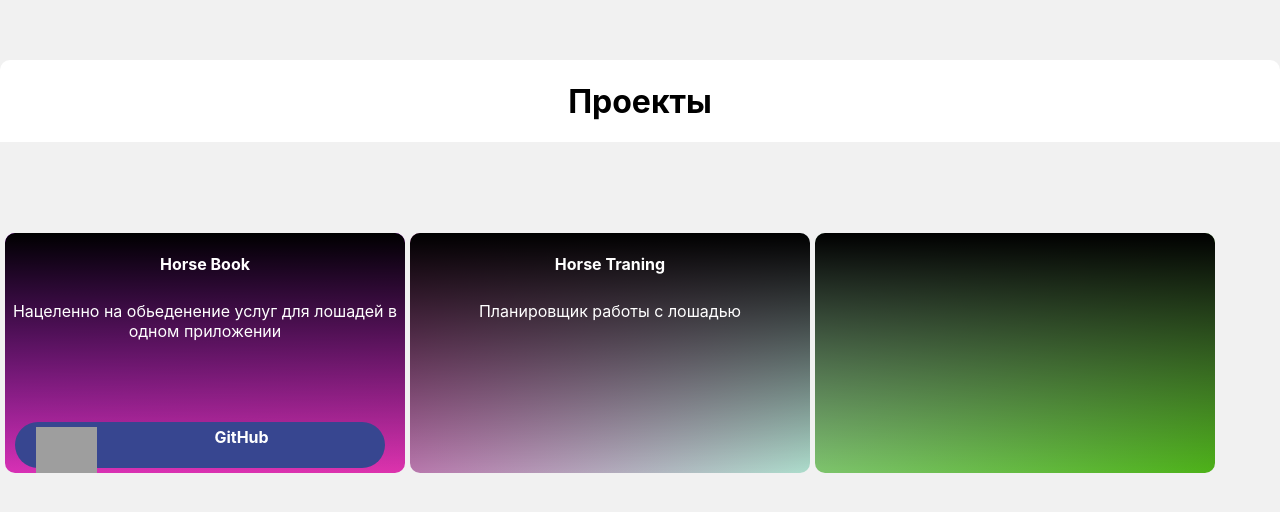
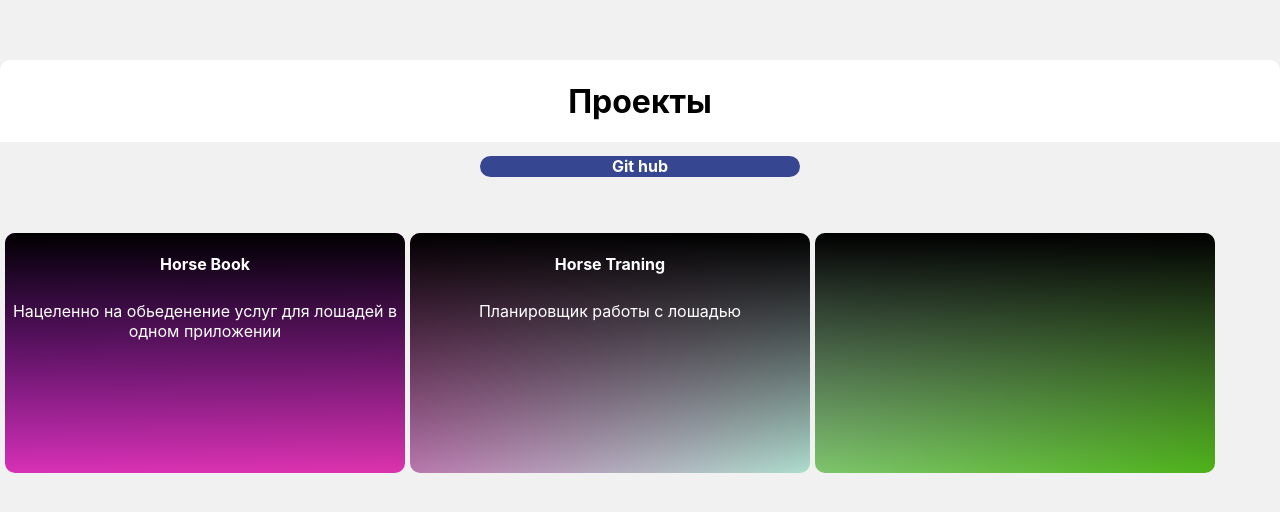
Before and after one commit to SimonZA2015/site_denis_hik, a React (Create React App) app: page /project in a window 1280 px wide. Shown: the part 832-1344 px from the top of the page. Built offline with nearby package versions, Linux system fonts and the light colour scheme; grey boxes are pictures that could not be loaded.

Commit message:
-Кнопка перенесена под название Project

```diff
--- a/src/data/component/Button.js
+++ b/src/data/component/Button.js
@@ -4,10 +4,10 @@ import style from './styles/Button.module.css'
 
 const Button = (props) => {
 
-    return (<div className={style.body} style={props.pos} >
+    return (<a target='example' href={props.url}><div className={style.body + ' ' + props.className} style={props.pos} >
         {props.image && <div style={{backgroundImage: 'url(' + props.image + ')'}} />}
         <h4>{props.text}</h4>
-    </div>)
+    </div></a>)
 }
 
 export default Button;
--- a/src/data/component/styles/Button.module.css
+++ b/src/data/component/styles/Button.module.css
@@ -6,6 +6,7 @@
     background-color: #374690;
     grid-template-columns: 3fr 10fr;
     border-radius: 50px;
+    text-align: center;
 }
 .body div {
     height: 100%;
@@ -15,6 +16,7 @@
     background-repeat: no-repeat;
 }
 .body h4 {
+    width: 100%;
     margin: auto 0;
     margin-block: 0;
     text-align: center;
--- a/src/data/views/Projects.js
+++ b/src/data/views/Projects.js
@@ -4,10 +4,9 @@ import {getListProj} from "../functions/func1";
 
 import {bgProjUrl} from "../config/images";
 import style from './styles/Projects.module.css'
-import {listButtonsProjectSlider} from "../config/text";
+import Button from "../component/Button";
 
 let list = getListProj();
-let Buttons = listButtonsProjectSlider;
 
 const ProjectsView = () => {
 
@@ -15,8 +14,8 @@ const ProjectsView = () => {
         <div>
             <div className={style.body} >
                 <div className={style.banner} style={{backgroundImage: 'url(' + bgProjUrl + ')'}} />
-                <div className={style.bottomStart} ><h1>Проекты</h1></div>
-                <Slider list={list} button={Buttons} />
+                <div className={style.bottomStart} ><h1>Проекты</h1><Button className={style.bottomStartButton} url='https://github.com/SimonZA2015/' text='Git hub' /></div>
+                <Slider list={list} />
             </div>
         </div>
     )
--- a/src/data/views/styles/Projects.module.css
+++ b/src/data/views/styles/Projects.module.css
@@ -16,6 +16,14 @@
 .bottomStart h4 {
     position: absolute;
 }
+.bottomStartButton {
+    width: 25%;
+    height: 25%;
+    position: absolute;
+    top: 12vh;
+    left: 37.5%;
+    color: white;
+}
 
 .body {
     width: 100%;
```
